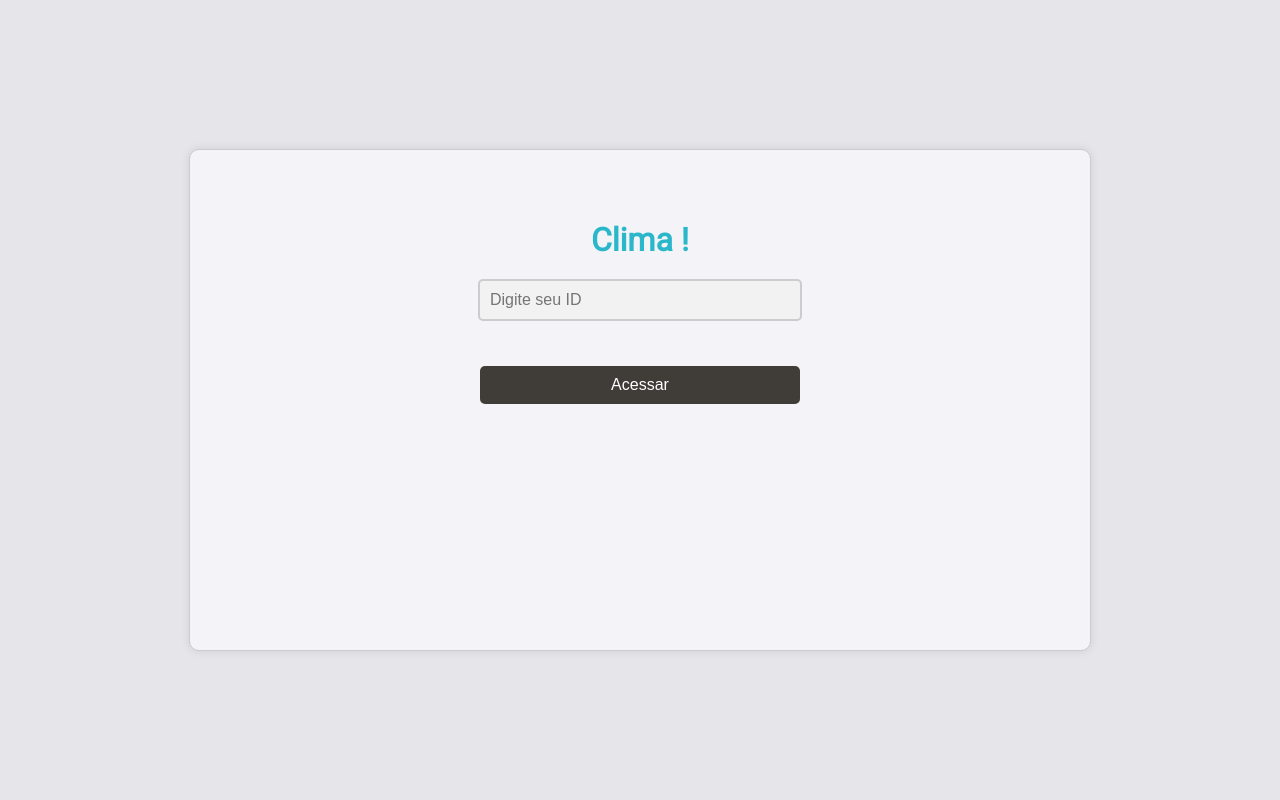
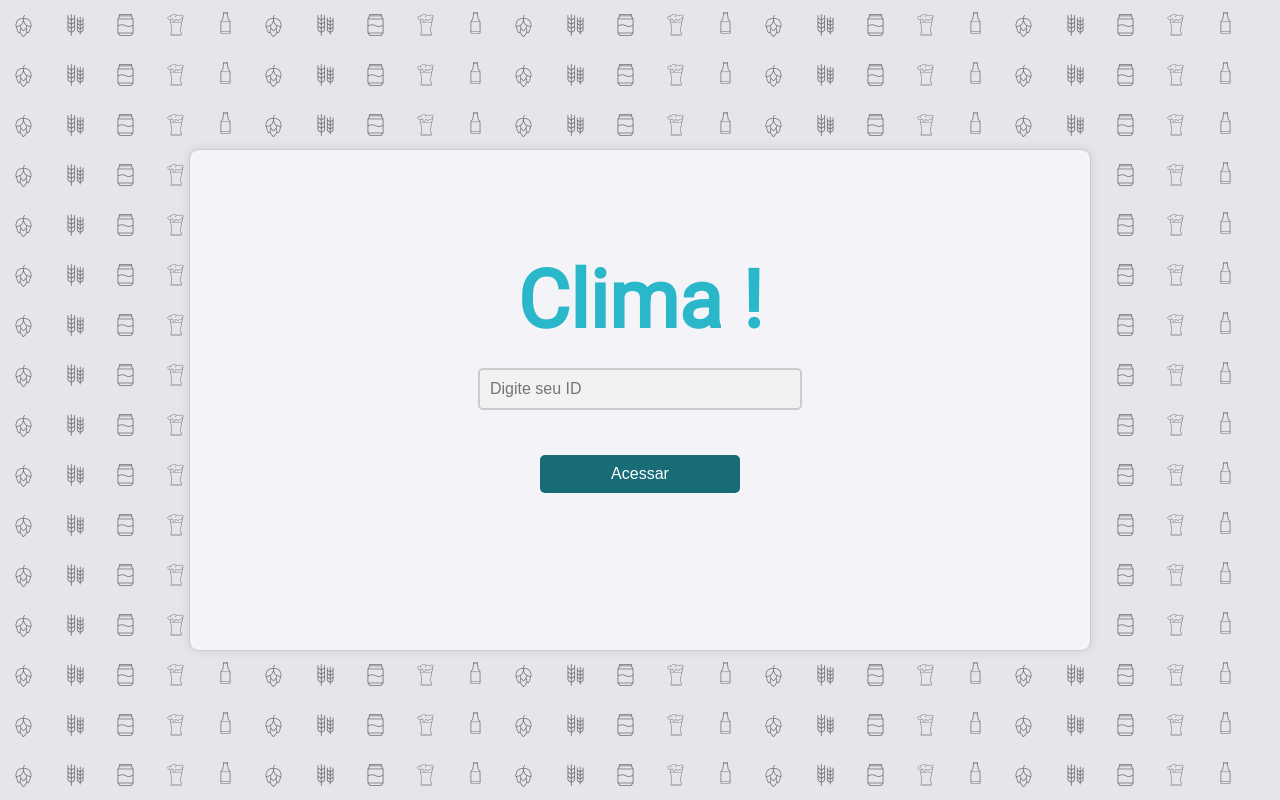
Before and after one commit to AndreLSBraga/clima, a Flask app: page / in a window 1280 px wide. Run offline with Flask 3, Linux system fonts and the light colour scheme.

Commit message:
Inclusão de fundos, lógica de js para embaralhar

```diff
--- a/app.py
+++ b/app.py
@@ -71,17 +71,17 @@ def perguntas():
     grupos_perguntas = {
         "Bem-estar": [
             "Como você avalia a comunicação interna na empresa?",
-            "Você se sente valorizado pelo seu trabalho?",
-            "Como você avalia o equilíbrio entre vida pessoal e profissional?",
+            "Você sente que o seu trabalho é importante para a companhia?",
+            "Há um equilibrio entre minha vida pessoal e profissional?",
         ],
         "Saúde Mental": [
             "Você se sente motivado no seu trabalho diário?",
-            "Como você avalia a transparência nas decisões da empresa?",
             "Você sente que tem os recursos necessários para realizar seu trabalho?",
         ],
         "Liderança": [
             "Como você avalia a liderança da sua equipe?",
             "Você sente que seu trabalho é reconhecido?",
+            "Como você avalia a transparência nas decisões da empresa?",
             "Você recomendaria a empresa como um bom lugar para trabalhar?",
         ],
         "Crescimento Profissional": [
@@ -93,6 +93,9 @@ def perguntas():
             "Como você avalia a carga de trabalho?",
             "Você está satisfeito com o suporte da sua equipe?",
             "Como você avalia o ambiente físico de trabalho?",
+        ],
+        "Serviços Gerais":[
+            "Como você avalia a limpeza, organização dos banheiros?"
         ]
     }
 
--- a/static/styles.css
+++ b/static/styles.css
@@ -9,7 +9,28 @@ body, html {
     display: flex;
     justify-content: center;
     align-items: center;
+    position: relative;
+    overflow: hidden;
+}
+
+.background-image-container {
+    position: absolute;
+    top: 0;
+    left: 0;
+    width: 100%;
+    height: 100%;
+    display: grid;
+    grid-template-columns: repeat(auto-fill, 50px); /* Ajuste o minmax conforme necessário */
+    grid-auto-rows: 50px; /* Ajuste conforme necessário */
+    z-index: -1; /* Certifique-se de que o container de imagem de fundo está atrás de tudo */
     background-color: #E6E6EA;
+}
+
+.background-image {
+    width: 100%;
+    height: 100%;
+    background-size: cover;
+    background-position: center;
 }
 
 .container {
@@ -19,6 +40,7 @@ body, html {
     border-radius: 10px;
     box-shadow: 0 0 10px rgba(0, 0, 0, 0.1);
     background-color: #F4F4F8;
+    z-index: 1;
     width: 80%;
     max-width: 800px;
     min-width: 300px;
@@ -26,13 +48,13 @@ body, html {
 }
 
 .text {
-    font-size: 24px;
+    font-size: 32px;
     text-align: center;
     margin-bottom: 20px;
 }
 
 h1 {
-    font-size: 32px;
+    font-size: 80px;
     margin-bottom: 20px;
     color: #2AB7CA;
 }
@@ -140,12 +162,12 @@ form {
     margin: 5px;
     border: none;
     border-radius: 5px;
-    background-color: #403D39;
+    background-color: #186C77;
     color: white;
     font-size: 16px;
     cursor: pointer;
     transition: background-color 0.3s ease;
-    width: 40%;
+    width: 25%;
 }
 
 .buttons button:hover {
--- a/templates/entrada.html
+++ b/templates/entrada.html
@@ -3,7 +3,7 @@
 <head>
     <meta charset="UTF-8">
     <meta name="viewport" content="width=device-width, initial-scale=1.0">
-    <title>Mauricio</title>
+    <title>Clima ! - Login</title>
     <link rel="stylesheet" href="https://fonts.googleapis.com/css?family=Roboto&display=swap">
     <link rel="stylesheet" href="{{ url_for('static', filename='styles.css') }}">
 </head>
@@ -24,5 +24,6 @@
             </div>
         </form>
     </div>
+    <script src="{{ url_for('static', filename='background.js') }}"></script>
 </body>
 </html>
--- a/templates/final.html
+++ b/templates/final.html
@@ -21,5 +21,6 @@
             {% endif %}
         {% endwith %}
     </div>
+    <script src="{{ url_for('static', filename='background.js') }}"></script>
 </body>
 </html>
--- a/templates/pergunta.html
+++ b/templates/pergunta.html
@@ -35,5 +35,6 @@
             </div>
         </form>
     </div>
+    <script src="{{ url_for('static', filename='background.js') }}"></script>
 </body>
 </html>
```
Also changed, not shown: static/background.js (added, +69 -0 lines), database/clima_organizacional.db, static/images/cerveja.png (added), static/images/cevada.png (added), static/images/garrafa.png (added), static/images/lata.png (added), static/images/lupulo.png (added).
